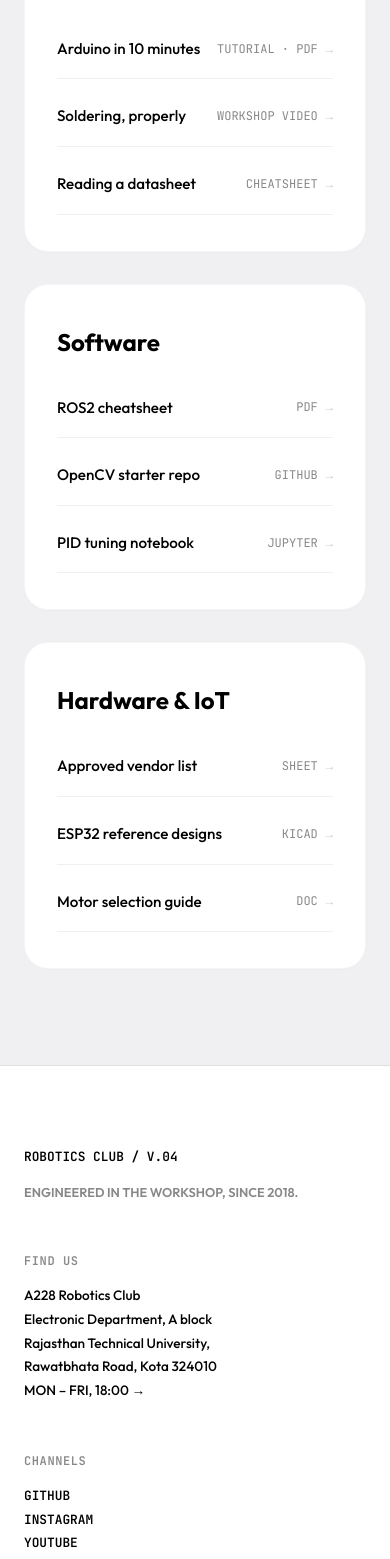
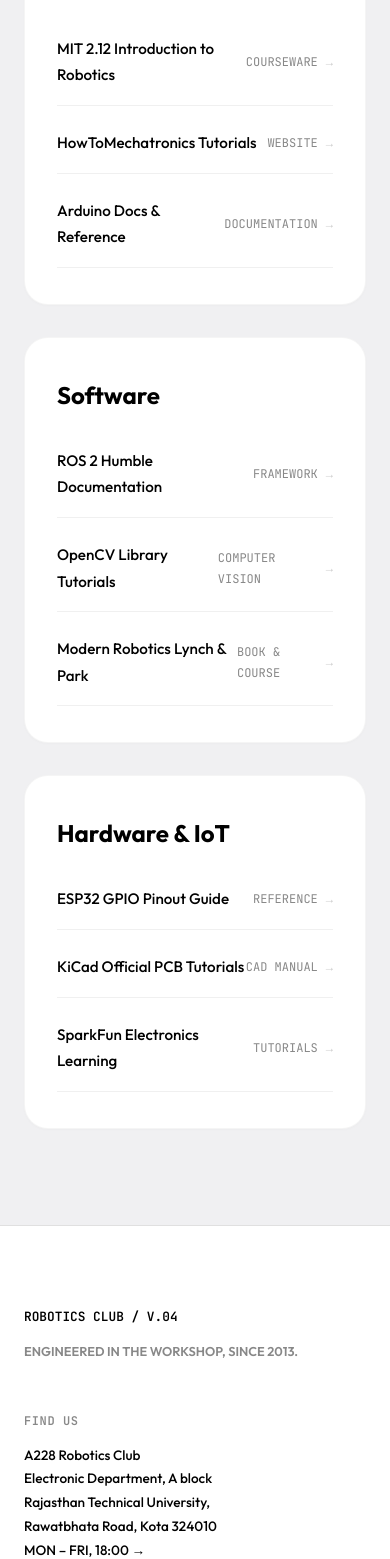
Before and after one commit to nankalon-code/RC-WEBSITE, a React (Vite) app in the folder frontend/: page /resources in a window 390 px wide. Shown: the part 429-1988 px from the top of the page. Built offline with nearby package versions, Linux system fonts and the light colour scheme; no server answers; a web font is replaced by a local one.

Commit message:
Update resources list, filter achievements table, add admin club phone setting, change YouTube to LinkedIn in footer, and update club year to 2013

```diff
--- a/frontend/src/components/Footer.jsx
+++ b/frontend/src/components/Footer.jsx
@@ -15,7 +15,7 @@
         <div className="rc-footer-col">
           <div className="rc-footer-brand">ROBOTICS CLUB / V.04</div>
           <div className="rc-footer-tagline">
-            ENGINEERED IN THE WORKSHOP, SINCE 2018.
+            ENGINEERED IN THE WORKSHOP, SINCE 2013.
           </div>
         </div>
 
@@ -28,6 +28,14 @@
             Rajasthan Technical University,<br />
             Rawatbhata Road, Kota 324010<br />
             MON – FRI, 18:00 →
+            {content.club_phone && (
+              <>
+                <br />
+                <span style={{ fontSize: '11px', opacity: 0.7, fontFamily: 'monospace' }}>
+                  TEL: {content.club_phone}
+                </span>
+              </>
+            )}
           </div>
         </div>
 
@@ -37,7 +45,7 @@
           <div className="rc-footer-col-body">
             <a href={content.club_github || '#'} target="_blank" rel="noreferrer" className="rc-footer-link">GITHUB</a><br />
             <a href={content.club_instagram || '#'} target="_blank" rel="noreferrer" className="rc-footer-link">INSTAGRAM</a><br />
-            <a href="#" className="rc-footer-link">YOUTUBE</a>
+            <a href={content.club_linkedin || '#'} target="_blank" rel="noreferrer" className="rc-footer-link">LINKEDIN</a>
           </div>
         </div>
 
--- a/frontend/src/index.css
+++ b/frontend/src/index.css
@@ -3081,7 +3081,7 @@
 /* Stats Summary Bar */
 .rc-ach-stats-bar {
   display: grid;
-  grid-template-columns: repeat(4, 1fr);
+  grid-template-columns: repeat(3, 1fr);
   border: 1.5px solid var(--color-border);
   margin-top: 3rem;
   background-color: var(--color-surface);
--- a/frontend/src/pages/Achievements.jsx
+++ b/frontend/src/pages/Achievements.jsx
@@ -2,9 +2,9 @@
 
 const ACHIEVEMENTS = [
   {
-    year: '2025',
-    title: 'Plinth — LNMIT, Jaipur',
-    category: '1ST RUNNER UP AT ROBO SOCCER',
+    year: '2026',
+    title: 'Shankara Hackathon — Shankar Institute of Education, Jaipur',
+    category: 'WINNER · HACKATHON',
     highlight: true,
   },
   {
@@ -26,9 +26,27 @@
     highlight: true,
   },
   {
-    year: '2026',
-    title: 'Shankara Hackathon — Shankar Institute of Education, Jaipur',
-    category: 'WINNER · HACKATHON',
+    year: '2025',
+    title: 'Plinth — LNMIT, Jaipur',
+    category: '1ST RUNNER UP AT ROBO SOCCER',
+    highlight: true,
+  },
+  {
+    year: '2025',
+    title: 'JERCE University Fest',
+    category: 'WINNER ROBO RUSH · SEMI-FINALIST ROBO SOCCER',
+    highlight: true,
+  },
+  {
+    year: '2025',
+    title: 'JERCE Foundation Fest',
+    category: 'SEMI-FINALIST · TUG OF WAR',
+    highlight: true,
+  },
+  {
+    year: '2025',
+    title: 'Shankara Hackathon',
+    category: '2ND POSITION · TEAM "HYDRO BOT" (WATER SURFACE CLEANING BOT)',
     highlight: true,
   },
 ];
@@ -73,7 +91,6 @@
             {[
               { val: '8', label: 'Total Competitions' },
               { val: '6', label: 'Podium Finishes' },
-              { val: '20', label: 'Students Participated' },
               { val: '5', label: 'Cities Visited' },
             ].map((s, i) => (
               <div key={i} className="rc-ach-stat-item">
--- a/frontend/src/pages/AdminDashboard.jsx
+++ b/frontend/src/pages/AdminDashboard.jsx
@@ -1009,6 +1009,7 @@
     { key: 'stat_stacks', label: 'Stat: Tech Stacks' },
     { key: 'stat_wins', label: 'Stat: Competition Wins' },
     { key: 'contact_email', label: 'Club Contact Email' },
+    { key: 'club_phone', label: 'Club Phone Number' },
     { key: 'club_github', label: 'Club GitHub URL' },
     { key: 'club_linkedin', label: 'Club LinkedIn URL' },
     { key: 'club_instagram', label: 'Club Instagram URL' },
--- a/frontend/src/pages/Resources.jsx
+++ b/frontend/src/pages/Resources.jsx
@@ -18,31 +18,30 @@
       });
   }, []);
 
-  // Custom static categorization based on the mockups to match the layout perfectly,
-  // falling back to api data categories if available.
+  // Custom static categorization based on the mockups to match the layout perfectly
   const categories = [
     {
       title: 'Getting started',
       items: [
-        { title: 'Arduino in 10 minutes', type: 'TUTORIAL · PDF', link: '#' },
-        { title: 'Soldering, properly', type: 'WORKSHOP VIDEO', link: '#' },
-        { title: 'Reading a datasheet', type: 'CHEATSHEET', link: '#' }
+        { title: 'MIT 2.12 Introduction to Robotics', type: 'COURSEWARE', link: 'https://ocw.mit.edu/courses/2-12-introduction-to-robotics-fall-2005/' },
+        { title: 'HowToMechatronics Tutorials', type: 'WEBSITE', link: 'https://howtomechatronics.com/' },
+        { title: 'Arduino Docs & Reference', type: 'DOCUMENTATION', link: 'https://docs.arduino.cc/' }
       ]
     },
     {
       title: 'Software',
       items: [
-        { title: 'ROS2 cheatsheet', type: 'PDF', link: '#' },
-        { title: 'OpenCV starter repo', type: 'GITHUB', link: '#' },
-        { title: 'PID tuning notebook', type: 'JUPYTER', link: '#' }
+        { title: 'ROS 2 Humble Documentation', type: 'FRAMEWORK', link: 'https://docs.ros.org/en/humble/' },
+        { title: 'OpenCV Library Tutorials', type: 'COMPUTER VISION', link: 'https://docs.opencv.org/4.x/d9/df8/tutorial_root.html' },
+        { title: 'Modern Robotics Lynch & Park', type: 'BOOK & COURSE', link: 'https://modernrobotics.org/' }
       ]
     },
     {
       title: 'Hardware & IoT',
       items: [
-        { title: 'Approved vendor list', type: 'SHEET', link: '#' },
-        { title: 'ESP32 reference designs', type: 'KICAD', link: '#' },
-        { title: 'Motor selection guide', type: 'DOC', link: '#' }
+        { title: 'ESP32 GPIO Pinout Guide', type: 'REFERENCE', link: 'https://randomnerdtutorials.com/esp32-pinout-reference-gpios/' },
+        { title: 'KiCad Official PCB Tutorials', type: 'CAD MANUAL', link: 'https://www.kicad.org/help/tutorials/' },
+        { title: 'SparkFun Electronics Learning', type: 'TUTORIALS', link: 'https://learn.sparkfun.com/' }
       ]
     }
   ];
@@ -61,17 +60,17 @@
     }
     groupedResources[cat].push({
       title: res.title,
-      type: res.type ? res.type.toUpperCase() : 'LINK',
-      link: res.link_url || '#'
+      type: res.tag ? res.tag.toUpperCase() : 'LINK',
+      link: res.link || '#'
     });
   });
 
-  // Merge API resources with static structure
+  // Merge API resources with static structure (append API items so both show up)
   const finalCategories = categories.map(cat => {
     const apiItems = groupedResources[cat.title] || [];
     return {
       title: cat.title,
-      items: apiItems.length > 0 ? apiItems : cat.items
+      items: [...cat.items, ...apiItems]
     };
   });
 
```
